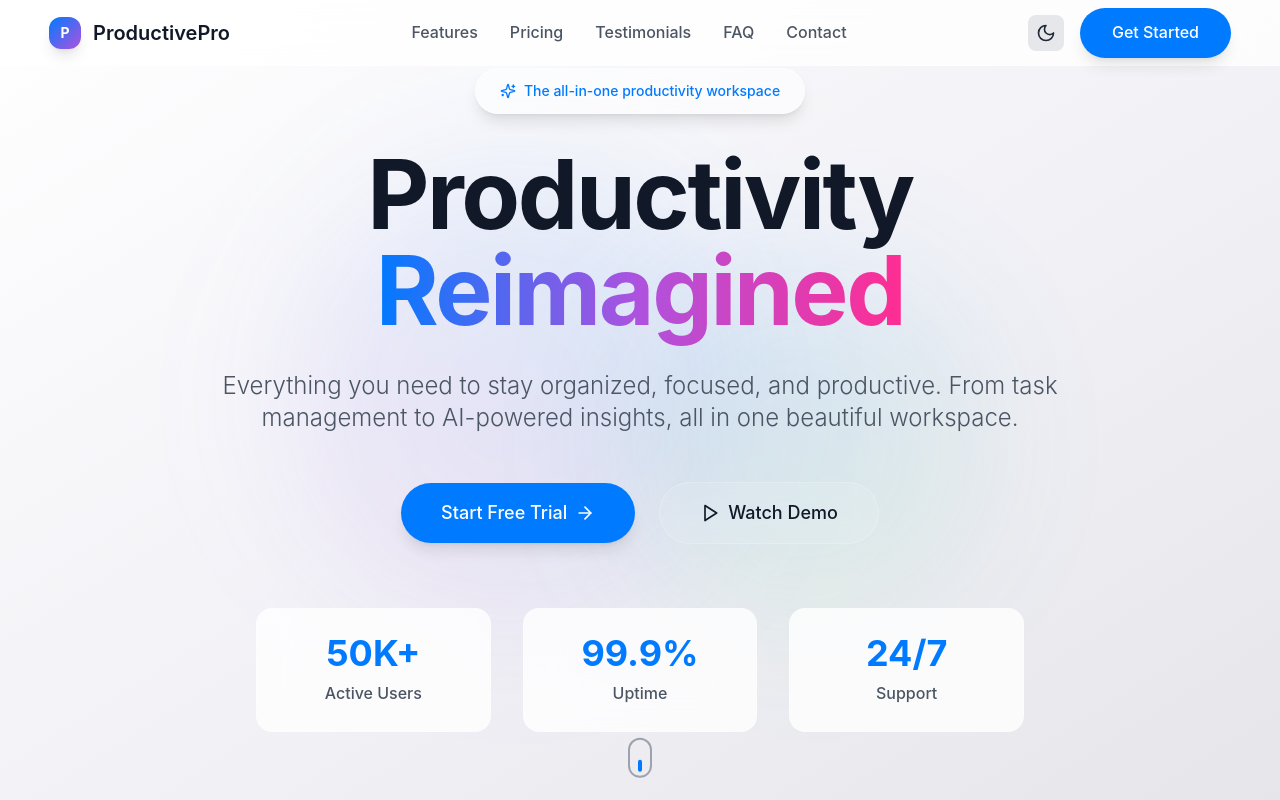
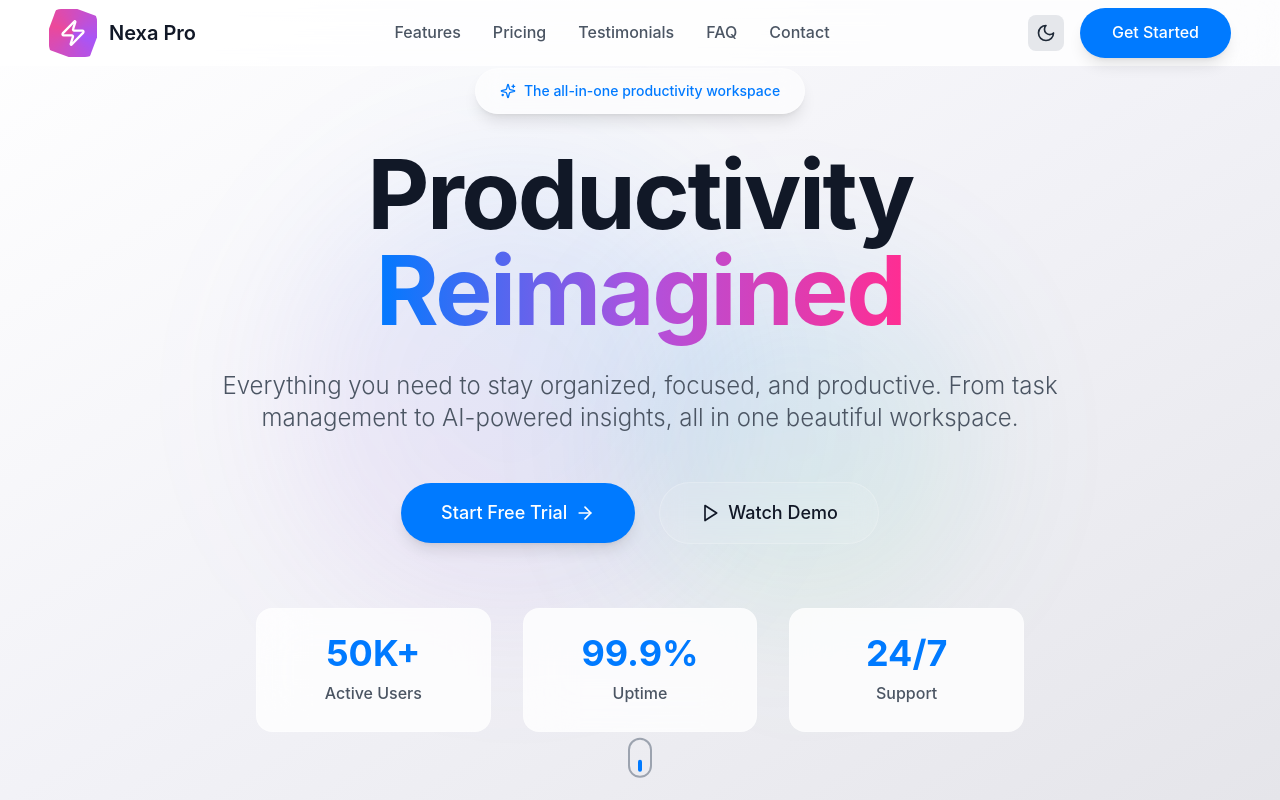
Before and after one commit to Chamaramadushankadev/Nexaprowebsite, a React (Vite) app: page / in a window 1280 px wide. Shown: the top 800 px of the page. Built offline with nearby package versions, Linux system fonts and the light colour scheme; the HTML template or start-up script is replaced by a standard one.

Commit message:
Update Logo and Change Brand Name to Nexa Pro

```diff
--- a/src/components/FAQ.jsx
+++ b/src/components/FAQ.jsx
@@ -88,7 +88,7 @@ const FAQ = () => {
             variants={itemVariants}
             className="text-xl text-gray-600 dark:text-gray-300 max-w-3xl mx-auto font-light"
           >
-            Everything you need to know about ProductivePro. Can't find what you're looking for? Contact our support team.
+            Everything you need to know about Nexa Pro. Can't find what you're looking for? Contact our support team.
           </motion.p>
         </motion.div>
 
--- a/src/components/Footer.jsx
+++ b/src/components/Footer.jsx
@@ -117,13 +117,18 @@ const Footer = () => {
               className="mb-6"
             >
               <div className="flex items-center space-x-3 mb-4">
-                <div className="w-8 h-8 bg-gradient-to-br from-apple-blue to-apple-purple rounded-xl flex items-center justify-center shadow-lg">
-                  <span className="text-white font-bold text-sm">P</span>
+                <div className="w-12 h-12 rounded-xl overflow-hidden relative flex items-center justify-center">
+                  <div className="absolute inset-0 animate-spin-gradient bg-[conic-gradient(at_center,_#a855f7,_#ec4899,_#a855f7)]"></div>
+                  <svg xmlns="http://www.w3.org/2000/svg" width="24" height="24" viewBox="0 0 24 24"
+                       fill="none" stroke="currentColor" strokeWidth="2" strokeLinecap="round"
+                       strokeLinejoin="round" className="lucide lucide-zap w-7 h-7 text-white relative z-10">
+                    <path d="M4 14a1 1 0 0 1-.78-1.63l9.9-10.2a.5.5 0 0 1 .86.46l-1.92 6.02A1 1 0 0 0 13 10h7a1 1 0 0 1 .78 1.63l-9.9 10.2a.5.5 0 0 1-.86-.46l1.92-6.02A1 1 0 0 0 11 14z" />
+                  </svg>
                 </div>
-                <span className="text-2xl font-bold">ProductivePro</span>
+                <span className="text-2xl font-bold">Nexa Pro</span>
               </div>
               <p className="text-gray-300 leading-relaxed mb-6 font-light">
-                The all-in-one productivity workspace designed to help you work smarter, not harder.
+                The next-generation productivity workspace designed to help you work smarter, not harder.
                 Join thousands of professionals worldwide.
               </p>
 
@@ -184,7 +189,7 @@ const Footer = () => {
               transition={{ duration: 0.6 }}
               className="flex items-center space-x-2 text-gray-400 font-light"
             >
-              <span>© {currentYear} ProductivePro. All rights reserved.</span>
+              <span>© {currentYear} Nexa Pro. All rights reserved.</span>
             </motion.div>
 
             <motion.div
--- a/src/components/Header.jsx
+++ b/src/components/Header.jsx
@@ -36,10 +36,15 @@ const Header = () => {
             whileHover={{ scale: 1.05 }}
             className="flex items-center space-x-3"
           >
-            <div className="w-8 h-8 bg-gradient-to-br from-apple-blue to-apple-purple rounded-xl flex items-center justify-center shadow-lg">
-              <span className="text-white font-bold text-sm">P</span>
+            <div className="w-12 h-12 rounded-xl overflow-hidden relative flex items-center justify-center">
+              <div className="absolute inset-0 animate-spin-gradient bg-[conic-gradient(at_center,_#a855f7,_#ec4899,_#a855f7)]"></div>
+              <svg xmlns="http://www.w3.org/2000/svg" width="24" height="24" viewBox="0 0 24 24"
+                   fill="none" stroke="currentColor" strokeWidth="2" strokeLinecap="round"
+                   strokeLinejoin="round" className="lucide lucide-zap w-7 h-7 text-white relative z-10">
+                <path d="M4 14a1 1 0 0 1-.78-1.63l9.9-10.2a.5.5 0 0 1 .86.46l-1.92 6.02A1 1 0 0 0 13 10h7a1 1 0 0 1 .78 1.63l-9.9 10.2a.5.5 0 0 1-.86-.46l1.92-6.02A1 1 0 0 0 11 14z" />
+              </svg>
             </div>
-            <span className="text-xl font-semibold text-gray-900 dark:text-white">ProductivePro</span>
+            <span className="text-xl font-semibold text-gray-900 dark:text-white">Nexa Pro</span>
           </motion.div>
 
           {/* Desktop Navigation */}
--- a/src/index.css
+++ b/src/index.css
@@ -69,6 +69,16 @@
   @apply bg-apple-blue/20 text-apple-blue;
 }
 
+/* Animated gradient for logo */
+@keyframes spin-gradient {
+  0% { transform: rotate(0deg); }
+  100% { transform: rotate(360deg); }
+}
+
+.animate-spin-gradient {
+  animation: spin-gradient 3s linear infinite;
+}
+
 /* Focus styles */
 button:focus-visible,
 input:focus-visible,
--- a/src/pages/ThankYou.jsx
+++ b/src/pages/ThankYou.jsx
@@ -130,8 +130,8 @@ const ThankYou = () => {
         >
           Welcome to
           <br />
-          <span className="bg-gradient-to-r from-apple-blue via-apple-purple to-apple-green bg-clip-text text-transparent">
-            ProductivePro!
+          <span className="bg-gradient-to-r from-purple-500 via-pink-500 to-purple-500 bg-clip-text text-transparent">
+            Nexa Pro!
           </span>
         </motion.h1>
 
@@ -140,7 +140,7 @@ const ThankYou = () => {
           variants={itemVariants}
           className="text-xl md:text-2xl text-gray-600 dark:text-gray-300 mb-4 max-w-3xl mx-auto leading-relaxed font-light"
         >
-          Thank you for choosing ProductivePro. Your productivity journey starts now!
+          Thank you for choosing Nexa Pro. Your productivity journey starts now!
         </motion.p>
 
         {/* Email Confirmation Status */}
```
